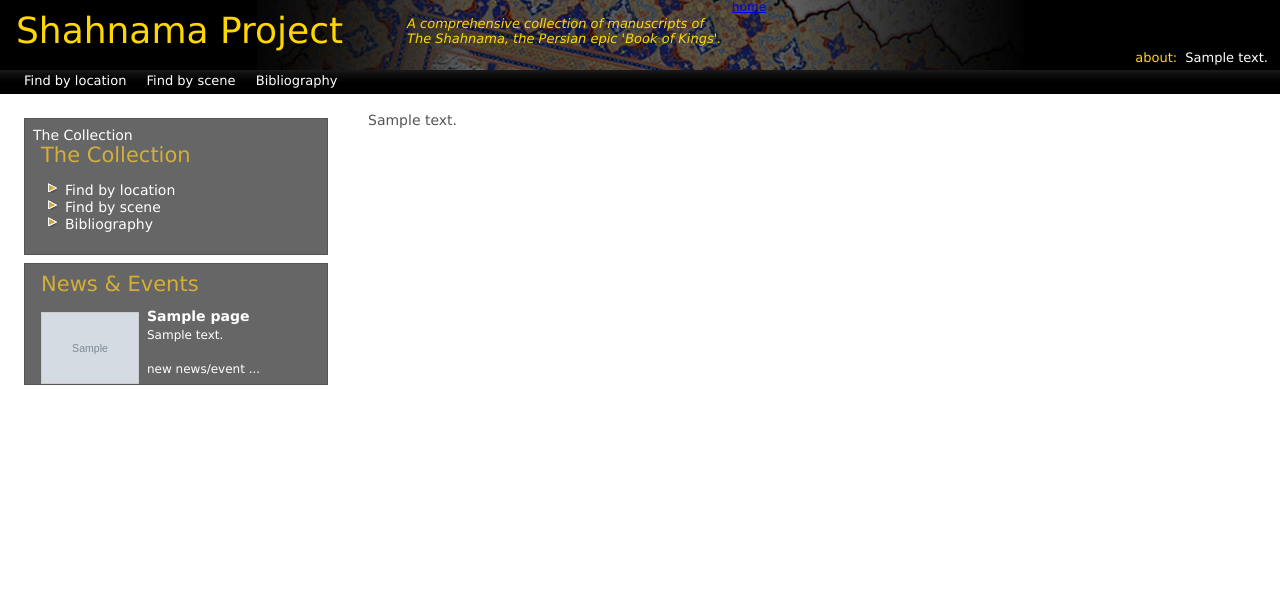
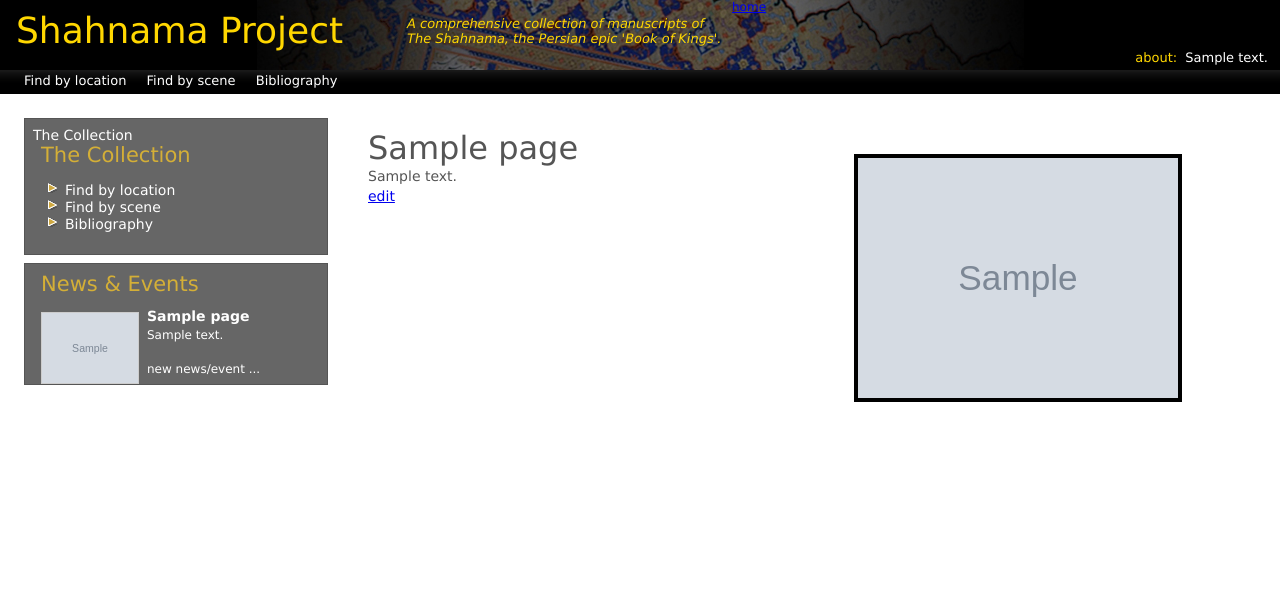
Before and after one commit to ieb/Shahnama, a Django app: template templates/content.djt.html in a window 1280 px wide. Shown: the top 616 px of the page. Run offline with Django 3.2, Linux system fonts and the light colour scheme; the template is opened without the code that fills it: most values are stand-ins (such as "Sample title", 1, 10 or a date in 2020); grey boxes marked "Sample" are stand-in pictures.

Commit message:
Added debug to content views and fixed page layout

```diff
--- a/src/ShahnamaDJ/content/views.py
+++ b/src/ShahnamaDJ/content/views.py
@@ -40,7 +40,8 @@ class AbstractContentView(object):
 
     def buildContext(self, data):
         x = data
-        print x
+        if 'debug' in self.request.REQUEST:
+            x.update({'debug' : 1})
         return x
 
     class Meta:
--- a/templates/content.djt.html
+++ b/templates/content.djt.html
@@ -24,7 +24,7 @@
               {% endfor %}
             </ul>
             <div id="new-event">
-              <a href="{{ server.page_create }}">new news/event ...</a>
+              <a href="?n=1">new news/event ...</a>
             </div>
         </div>
   </div>
@@ -51,15 +51,14 @@
 
 
 {% block main %}
-
   <div>
-
-	<div id="frame-main">
-	<div id="frame-content-article">
-	    {{ page.text|safe}}
+    {% if page.image %}
+    <div id="front-float"><img src="{{ page.image }}" width="320" style="border: 4px solid black;"/></div>
+    {% endif %}
+    <h1>{{ page.title }}</h1>
+    <div>
+       {{ page.text|safe }}
     </div>
-    </div>
-
+    <a href="?e=1">edit</a>
   </div>
-
 {% endblock %}
```
